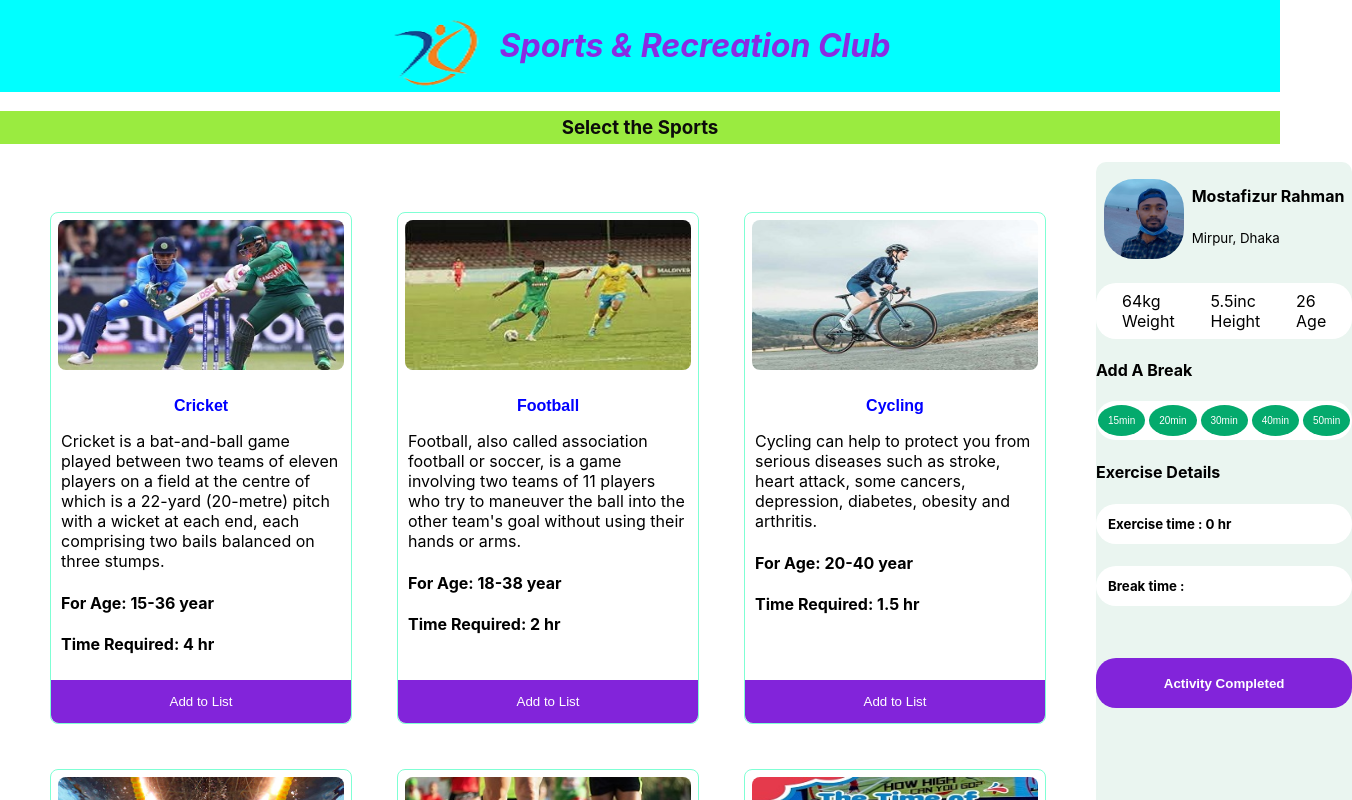
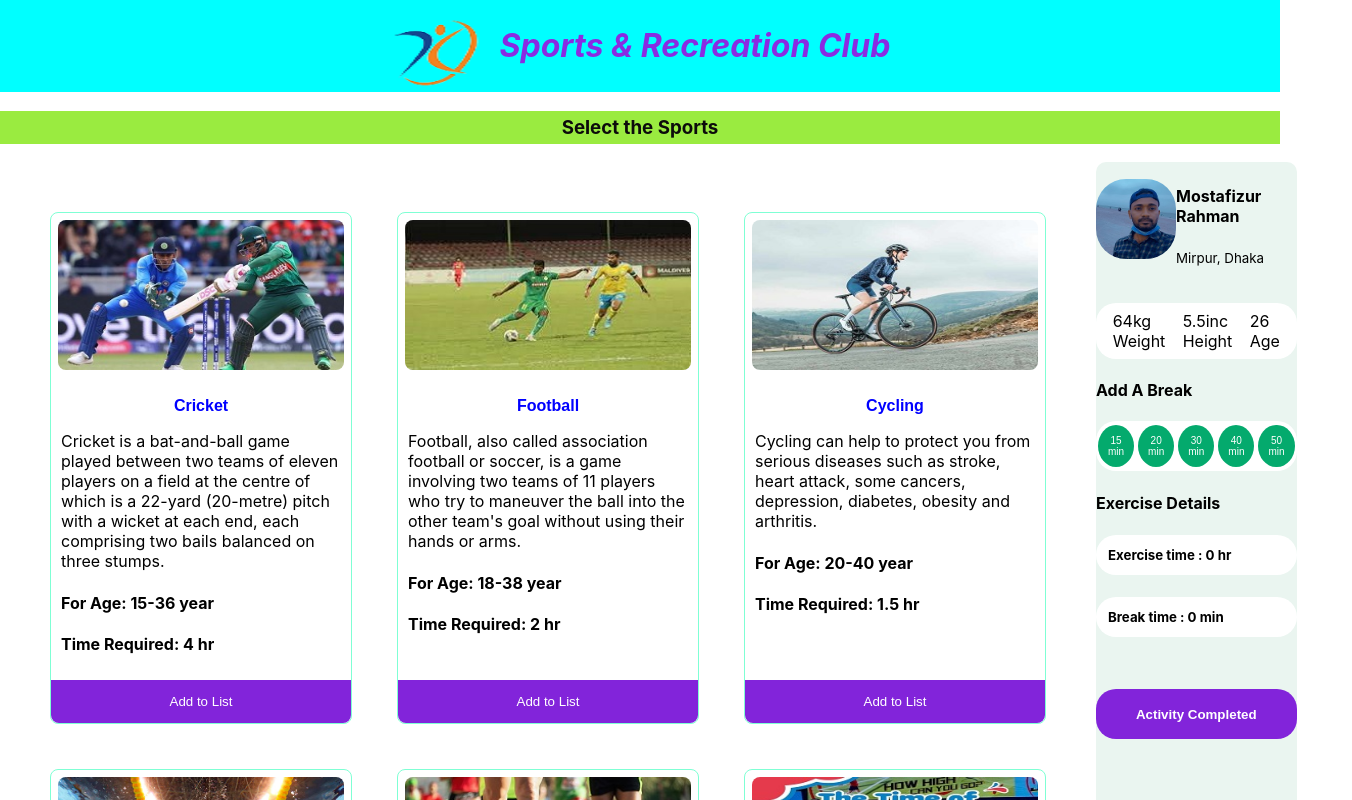
Before and after one commit to mostafizur610/sports-recreation-club, a React (Create React App) app: page / in a window 1280 px wide. Shown: the top 800 px of the page, 1352 px wide, since content can reach past the window. Built offline with nearby package versions, Linux system fonts and the light colour scheme.

Commit message:
braek button modified

```diff
--- a/src/Component/Profile/Profile.css
+++ b/src/Component/Profile/Profile.css
@@ -51,6 +51,20 @@
     background-color: blueviolet;
 }
 
+.btn-break-click {
+    background-color: blueviolet;
+    border: none;
+    color: white;
+    padding: 10px;
+    text-align: center;
+    text-decoration: none;
+    display: inline-block;
+    font-size: 10px;
+    margin: 4px 2px;
+    cursor: pointer;
+    border-radius: 50%;
+}
+
 .total-exercise {
     background-color: white;
     border-radius: 20px;
--- a/src/Component/Profile/Profile.js
+++ b/src/Component/Profile/Profile.js
@@ -5,11 +5,17 @@ import { ToastContainer, toast } from 'react-toastify';
 import 'react-toastify/dist/ReactToastify.css';
 
 const Profile = (props) => {
-    const [breakTime, setBreakTime] = useState('');
+    const [breakTime, setBreakTime] = useState('0 min');
+    const [button1, setButton1] = useState(true);
+    const [button2, setButton2] = useState(true);
+    const [button3, setButton3] = useState(true);
+    const [button4, setButton4] = useState(true);
+    const [button5, setButton5] = useState(true);
     useEffect(() => {
         const time = localStorage.getItem('breakTime');
         if (time) setBreakTime(JSON.parse(time));
-    }, [breakTime])
+        checkBreakButton((JSON.parse(time)))
+    }, [])
     const { profile } = props;
     // console.log(profile);
     let total = 0;
@@ -19,7 +25,7 @@ const Profile = (props) => {
     }
 
     const showToast = () => {
-        toast.dark('Activity Completed!!', {
+        toast.dark('Wow!! Activity Completed', {
             position: "top-center"
         });
     }
@@ -29,6 +35,41 @@ const Profile = (props) => {
         const time = evt.target.textContent;
         localStorage.setItem('breakTime', JSON.stringify(time));
         setBreakTime(time);
+        checkBreakButton(evt.target.textContent);
+    }
+
+    const checkBreakButton = (text) => {
+        if (text === '15 min') {
+            setButton1(false);
+            setButton2(true);
+            setButton3(true);
+            setButton4(true);
+            setButton5(true);
+        } else if (text === '20 min') {
+            setButton1(true);
+            setButton2(false);
+            setButton3(true);
+            setButton4(true);
+            setButton5(true);
+        } else if (text === '30 min') {
+            setButton1(true);
+            setButton2(true);
+            setButton3(false);
+            setButton4(true);
+            setButton5(true);
+        } else if (text === '40 min') {
+            setButton1(true);
+            setButton2(true);
+            setButton3(true);
+            setButton4(false);
+            setButton5(true);
+        } else if (text === '50 min') {
+            setButton1(true);
+            setButton2(true);
+            setButton3(true);
+            setButton4(true);
+            setButton5(false);
+        }
     }
 
     return (
@@ -56,11 +97,11 @@ const Profile = (props) => {
             </div>
             <h4>Add A Break</h4>
             <div className='button-section'>
-                <button className='btn-break' onClick={breakButton}>15min</button>
-                <button className='btn-break' onClick={breakButton}>20min</button>
-                <button className='btn-break' onClick={breakButton}>30min</button>
-                <button className='btn-break' onClick={breakButton}>40min</button>
-                <button className='btn-break' onClick={breakButton}>50min</button>
+                <button className={button1 ? 'btn-break' : 'btn-break-click'} onClick={breakButton}>15 min</button>
+                <button className={button2 ? 'btn-break' : 'btn-break-click'} onClick={breakButton}>20 min</button>
+                <button className={button3 ? 'btn-break' : 'btn-break-click'} onClick={breakButton}>30 min</button>
+                <button className={button4 ? 'btn-break' : 'btn-break-click'} onClick={breakButton}>40 min</button>
+                <button className={button5 ? 'btn-break' : 'btn-break-click'} onClick={breakButton}>50 min</button>
             </div>
             <h4>Exercise Details</h4>
             <div className='total-exercise'><h5>Exercise time : {total} hr</h5></div>
```
